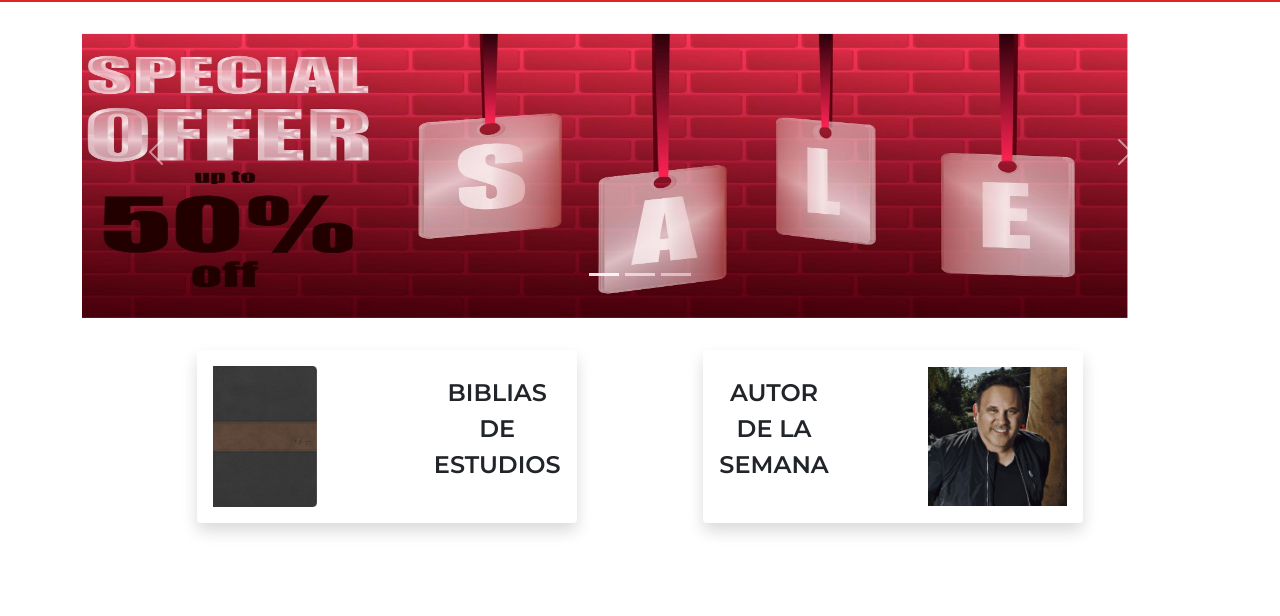
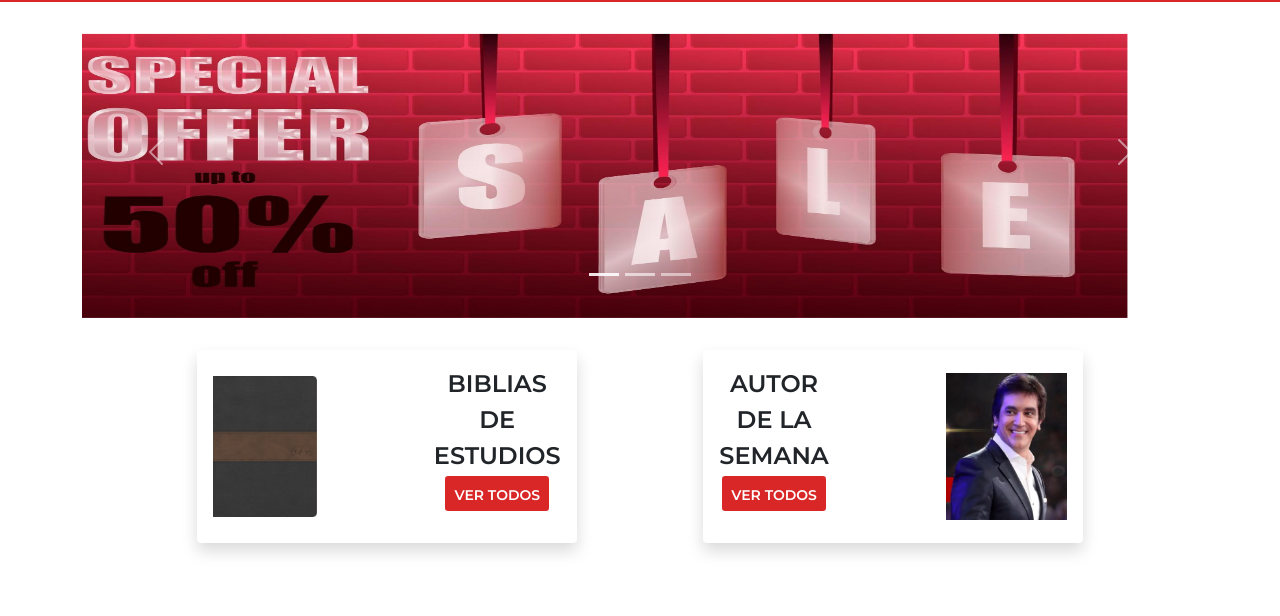
Before and after one commit to nachorb14/Libreria-Jahvel-Ebenezer, a website: page index.html in a window 1280 px wide. Shown: the part 106-722 px from the top of the page. Drawn offline with nearby package versions, Linux system fonts and the light colour scheme.

Commit message:
Agregué un scss nuevo con la section pre-productos y cambié al autor de la semana

```diff
--- a/index.html
+++ b/index.html
@@ -108,13 +108,13 @@
   <section>
     <div class="container pt-5">
       <div class="row d-flex justify-content-evenly">
-        <div class="col-xl-4 col-lg-4 col-md-10 col-sm-10 shadow p-3 mb-5 bg-body rounded d-flex flex-row justify-content-between align-items-center text-center animation-scale">
+        <div class="col-xl-4 col-lg-4 col-md-10 col-sm-10 shadow p-3 mb-5 bg-body rounded d-flex flex-row justify-content-between align-items-center text-center">
           <img src="pages-productos/biblias/biblias-estudios/bibliaspurgeon.jpeg" alt="Biblia Spurgeon" style="width: 30%;">
-          <p class="fs-4">BIBLIAS <br>DE <br>ESTUDIOS</p>
+          <p class="fs-4">BIBLIAS <br>DE <br>ESTUDIOS <br><a class="btn btn-sm pt-2 boton-ver-todos" href="pages-nav/biblias.html" role="button">VER TODOS</a></p>
         </div>
-        <div class="col-xl-4 col-lg-4 col-md-10 col-sm-10 shadow p-3 mb-5 bg-body rounded d-flex flex-row justify-content-between align-items-center text-center animation-scale">
-          <p class="fs-4">AUTOR <br>DE LA <br>SEMANA</p>
-          <img src="pages-autores/matt-redman/img-autor/matt-redman.jpeg" alt="Matt redman" style="width: 40%;">
+        <div class="col-xl-4 col-lg-4 col-md-10 col-sm-10 shadow p-3 mb-5 bg-body rounded d-flex flex-row justify-content-between align-items-center text-center">
+          <p class="fs-4">AUTOR <br>DE LA <br>SEMANA <br><a class="btn btn-sm pt-2 boton-ver-todos" href="pages-nav/biblias.html" role="button">VER TODOS</a></p>
+          <img src="pages-autores/dante-gebel/img-autor/dante-gebel.jpeg" alt="Matt redman" style="width: 35%;">
         </div>
       </div>
     </div>
--- /dev/null
+++ b/scss/components/_pre-productos.scss
@@ -0,0 +1,10 @@
+/*Estilos para pre-productos*/
+
+.boton-ver-todos {
+    background-color: hsl(0, 70%, 50%);
+    color: #FFF;
+    &:hover {
+        background-color: antiquewhite;
+        color: hsl(0, 70%, 50%);
+    }
+}
--- a/scss/style.scss
+++ b/scss/style.scss
@@ -2,6 +2,7 @@
 @import 'components/footer';
 @import 'components/prefooter';
 @import 'components/navigation';
+@import 'components/pre-productos';
 @import 'base/mapas';
 @import 'base/extends';
 @import 'base/mixins';
```
Also changed, not shown: css/style.css, 1 other file.
